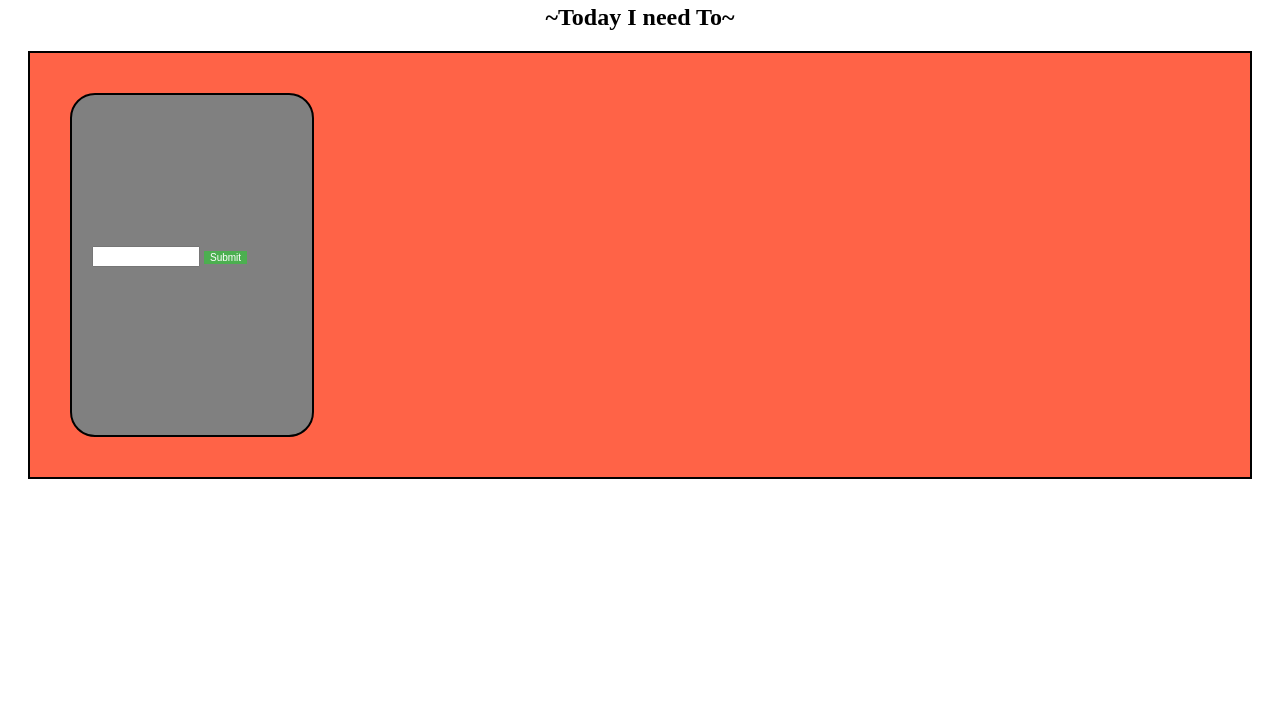
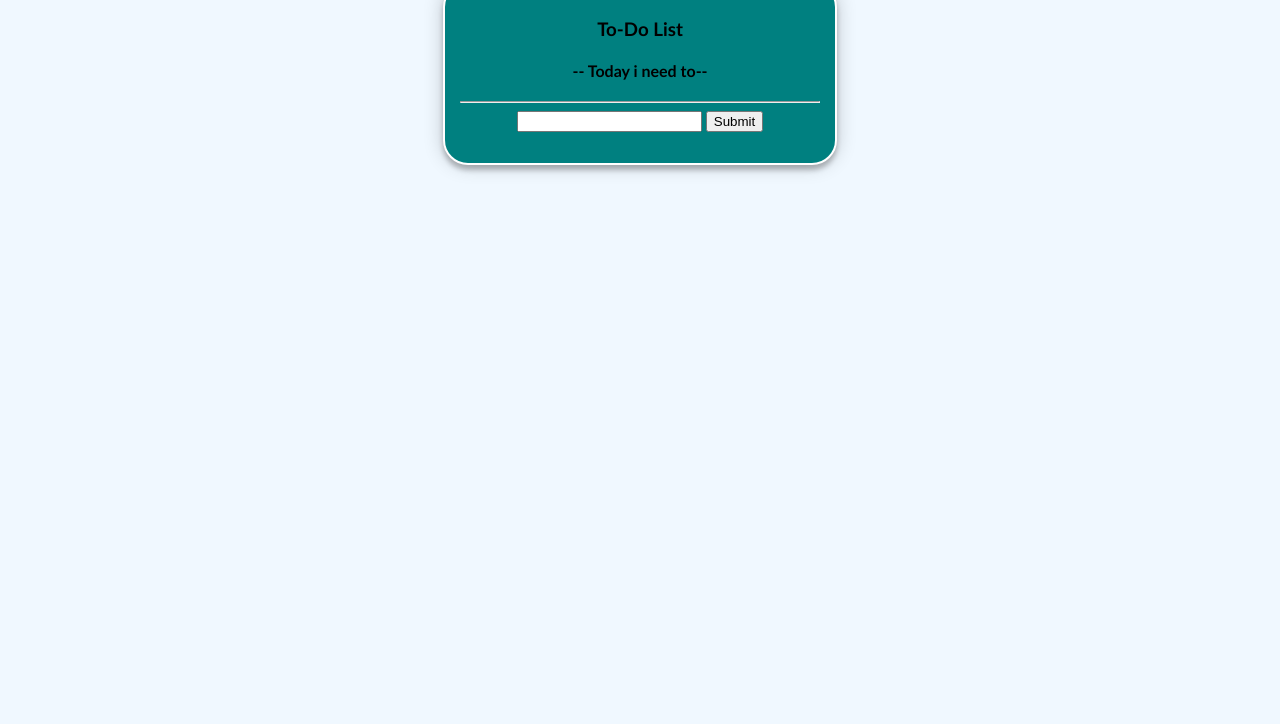
Before and after one commit to dts-kominfo-rea4a/challenge-dom-fathur8, a website: page index.html in a window 1280 px wide. Shown: the part 76-800 px from the top of the page. Drawn offline with Linux system fonts and the light colour scheme.

Commit message:
push revisi

```diff
--- a/index.html
+++ b/index.html
@@ -7,60 +7,64 @@
     <title>Challenge - DOM</title>
   </head>
   <style>
-    #todo-title,#todo-subtitle {
+    body {
+      background-color: aliceblue;
+    }
+
+    .container {
+      position: relative;
+      z-index: 1;
+      top: 50px;
+      background: #008080;
+      max-width: 360px;
+      margin: 0 auto 100px;
+      padding: 15px;
+      text-align: left;
+      border-radius: 25px;
+      border: 2px solid #ffffff;
+      box-shadow: 0 0 20px 0 rgba(0, 0, 0, 0.2), 0 5px 5px 0 rgba(0, 0, 0, 0.24);
+    }
+
+    #todo-title {
       text-align: center;
+      font-family: 'Gill Sans', 'Gill Sans MT', Calibri, 'Trebuchet MS',
+        sans-serif;
     }
-    .Container1 {
-     background-color: tomato;
-  color: white;
-  border: 2px solid black;
-  margin: 20px;
-  padding: 20px;
+
+    #todo-subtitle {
+      text-align: center;
+      font-family: 'Gill Sans', 'Gill Sans MT', Calibri, 'Trebuchet MS',
+        sans-serif;
     }
-    .container {
-     background-color: gray;
-  color: white;
-  border: 2px solid black;
-  margin: 20px;
-  padding: 20px;
-  width:200px;
-  height:300px;
-  align-content: center;
-  border-radius:25px
 
-    }
-    .button {
-  background-color: #4CAF50; /* Green */
-  border: none;
-  color: white;
+    .content {
       text-align: center;
-  display: inline-block;
-  font-size: 10px;
+      background: #008080;
     }
   </style>
+
   <body>
-    <div id="app">
     <!-- TODO: Buatlah sebuah header dengan id todo-title -->
-      <h1 id="todo-title">To-Do List</h1>
     <!-- TODO: Buatlah sebuah subtitle dengan id todo-subtitle -->
-      <h2 id="todo-subtitle">~Today I need To~</h2>
-      <div class="Container1">
-      <div class="container">
-
 
     <!-- Section: input -->
     <!-- TODO: Buatlah sebuah input bertipe text dengan id todo-input -->
-      <input style="width: 100px;" id="todo-input"></input>
+    <!-- TODO: Buatlah sebuah button dengan id todo-submit -->
 
-      <!-- TODO: Buatlah sebuah button dengan id todo-submit -->
-      <button class="button" id="todo-submit" > Submit</button>
-      <ul id="todo-output">
-      </ul>
-    </div>
     <!-- Section output -->
     <!-- TODO: Buatlah sebuah <ul> dengan id todo-output -->
-
-
+    <div id="app">
+      <div class="container">
+        <header>
+          <h3 id="todo-title">To-Do List</h3>
+          <h4 id="todo-subtitle">-- Today i need to--</h4>
+          <hr />
+        </header>
+        <div class="content">
+          <input type="text" name="" id="todo-input" />
+          <button id="todo-submit">Submit</button>
+        </div>
+        <ul id="todo-output"></ul>
       </div>
     </div>
 
```
Lines whose indentation alone changed are shown as unchanged.
